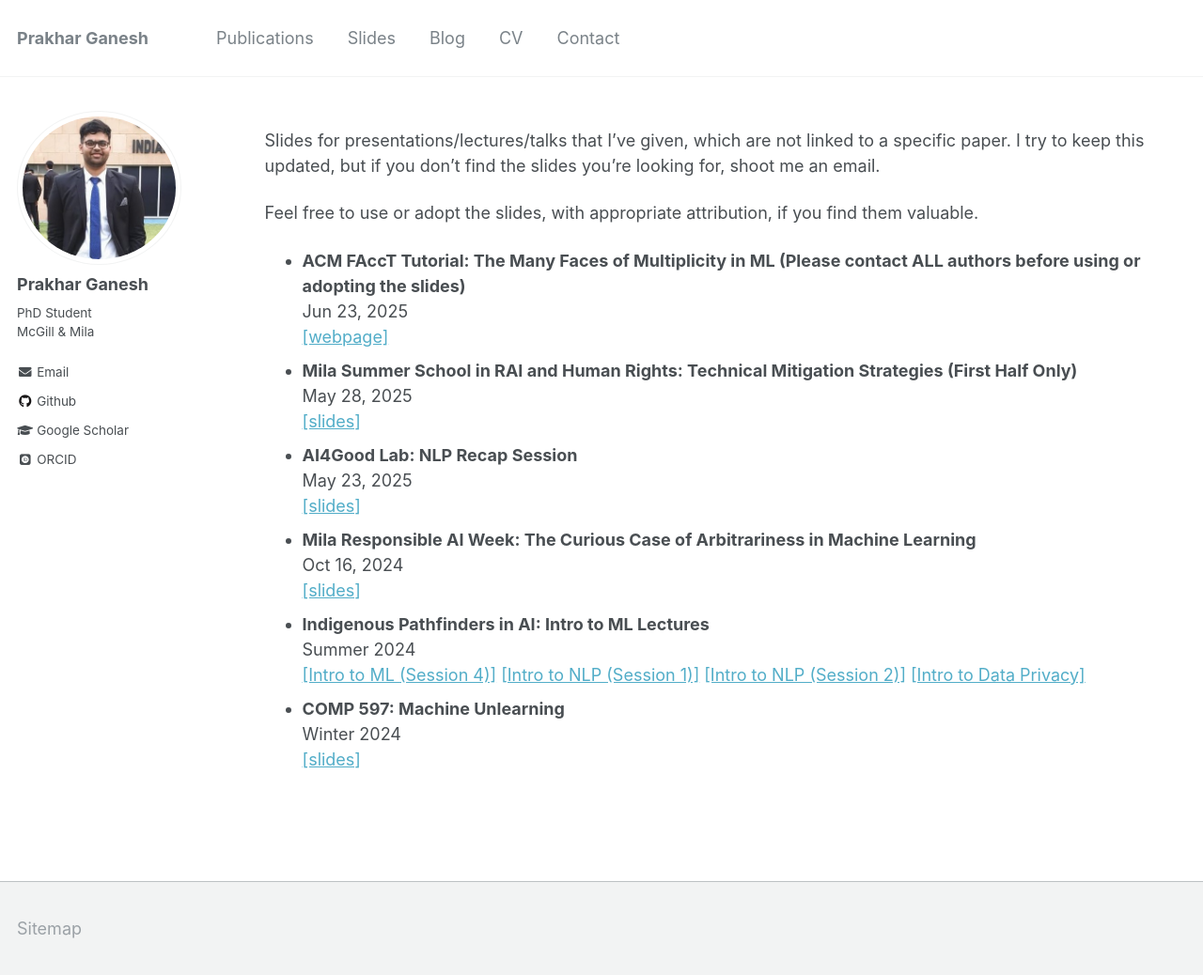
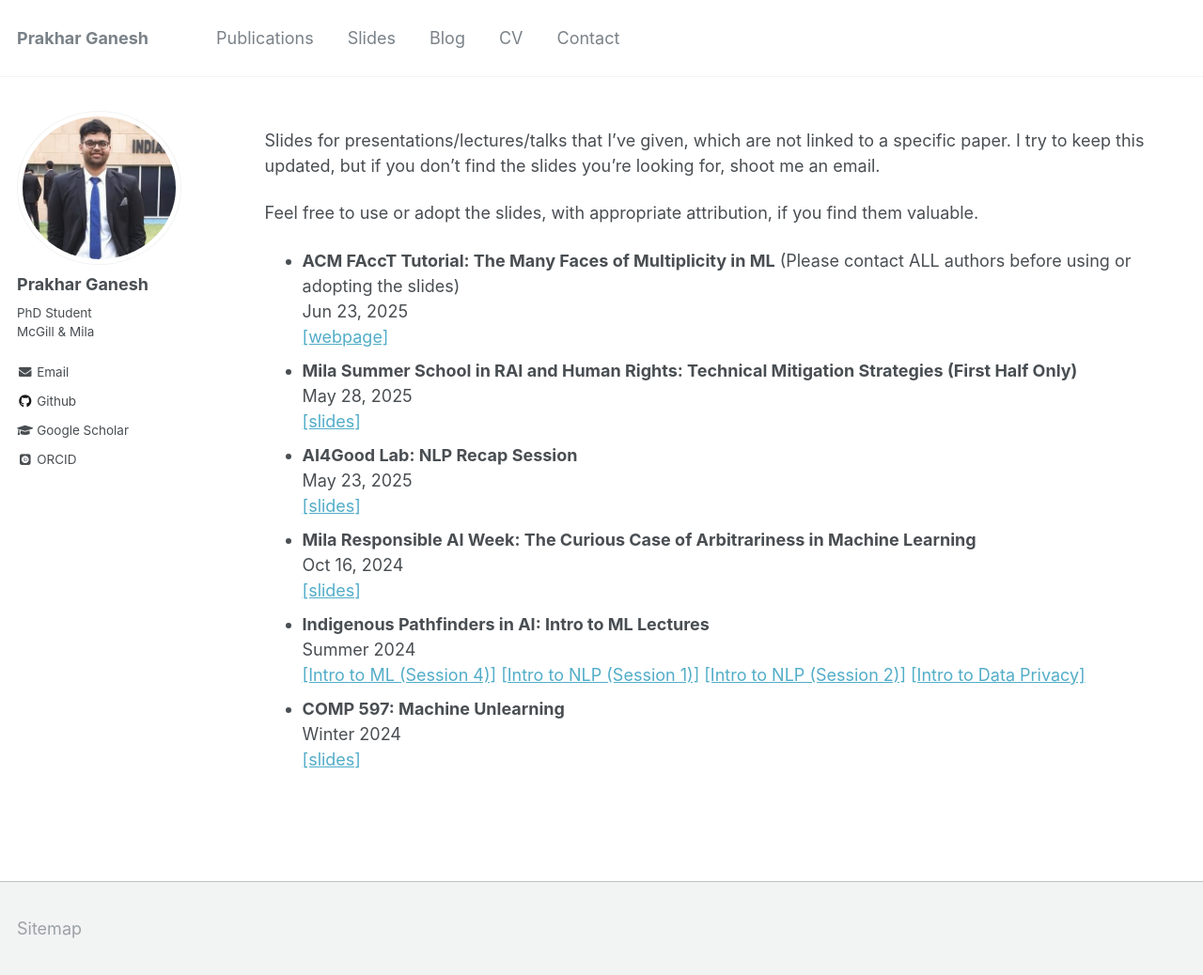
Before and after one commit to prakharg24/prakharg24.github.io, a Jekyll site: the page built from _pages/talks.md, in a window 1280 px wide and 1038 px high. Shown: the whole window at 94% size. Built offline with Jekyll 4.4.1, drawn with Linux system fonts in a browser that asks for light colours; some web fonts are replaced.

Commit message:
update June 30

```diff
--- a/_pages/talks.md
+++ b/_pages/talks.md
@@ -12,7 +12,7 @@ I try to keep this updated, but if you don't find the slides you're looking for,
 
 Feel free to use or adopt the slides, with appropriate attribution, if you find them valuable.
 
-* **ACM FAccT Tutorial: The Many Faces of Multiplicity in ML (Please contact ALL authors before using or adopting the slides)**
+* **ACM FAccT Tutorial: The Many Faces of Multiplicity in ML** (Please contact ALL authors before using or adopting the slides)
 Jun 23, 2025
 [\[webpage\]](http://prakharg24.github.io/multiplicity-tutorial/){:target="_blank"}
 * **Mila Summer School in RAI and Human Rights: Technical Mitigation Strategies (First Half Only)**
```
Also changed, not shown: 1 other file.
